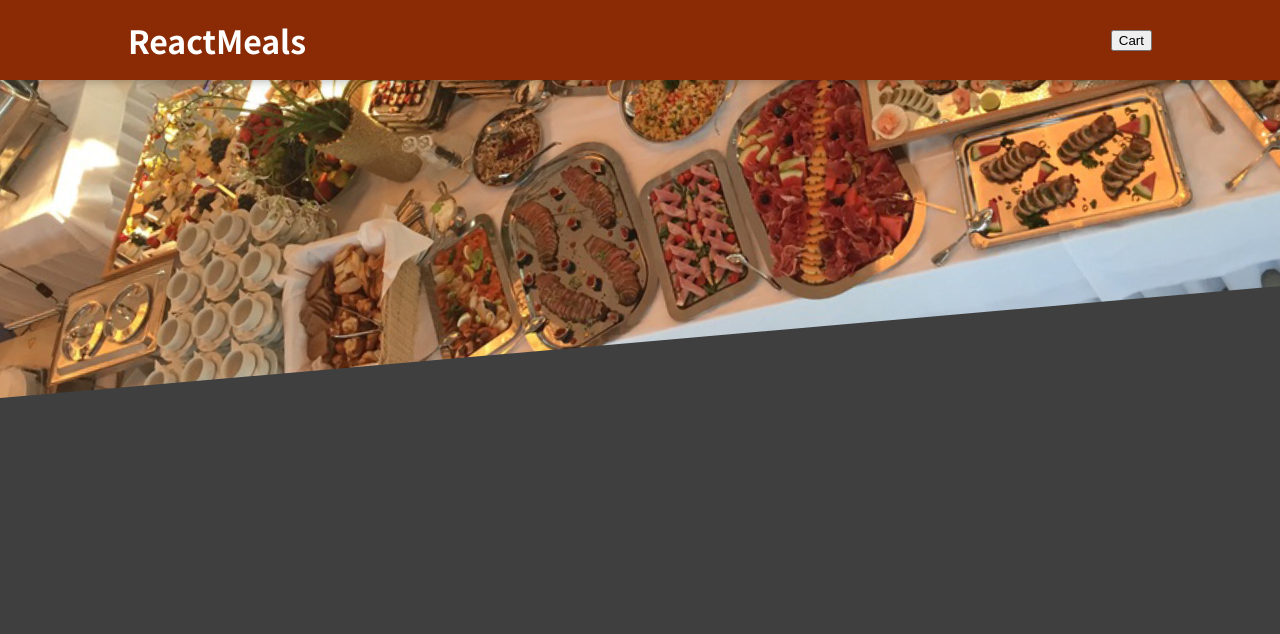
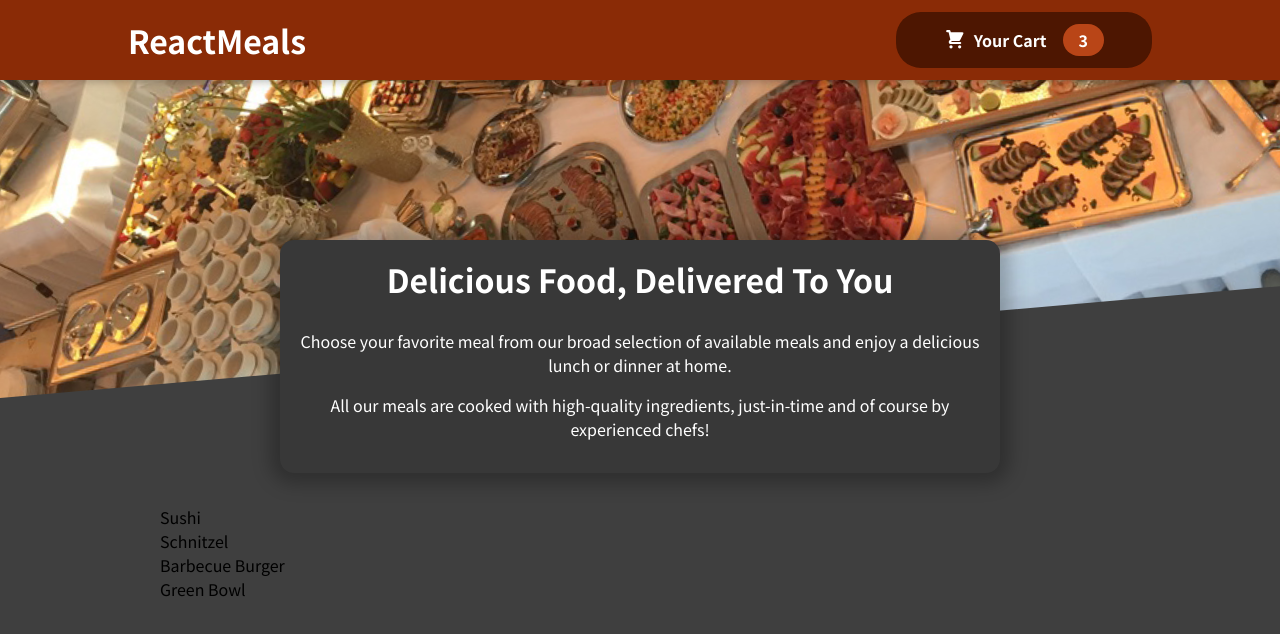
Before and after one commit to ShikaGOD/food-order-app, a React (Create React App) app: page / in a window 1280 px wide. Shown: the top 634 px of the page. Built offline with nearby package versions, Linux system fonts and the light colour scheme.

Commit message:
add meals component

```diff
--- a/src/App.js
+++ b/src/App.js
@@ -1,10 +1,14 @@
 import { Fragment } from 'react'
 import Header from "./components/Layout/Header";
+import Meals from './components/Meals/Meals'
 
 function App() {
   return (
     <Fragment>
       <Header />
+      <main>
+        <Meals />
+      </main>
     </Fragment>
   );
 }
--- /dev/null
+++ b/src/components/Card/CartIcon.js
@@ -0,0 +1,13 @@
+function CartIcon() {
+    return (
+      <svg
+        xmlns='http://www.w3.org/2000/svg'
+        viewBox='0 0 20 20'
+        fill='currentColor'
+      >
+        <path d='M3 1a1 1 0 000 2h1.22l.305 1.222a.997.997 0 00.01.042l1.358 5.43-.893.892C3.74 11.846 4.632 14 6.414 14H15a1 1 0 000-2H6.414l1-1H14a1 1 0 00.894-.553l3-6A1 1 0 0017 3H6.28l-.31-1.243A1 1 0 005 1H3zM16 16.5a1.5 1.5 0 11-3 0 1.5 1.5 0 013 0zM6.5 18a1.5 1.5 0 100-3 1.5 1.5 0 000 3z' />
+      </svg>
+    );
+  };
+
+  export default CartIcon;
--- a/src/components/Layout/Header.js
+++ b/src/components/Layout/Header.js
@@ -1,12 +1,13 @@
 import { Fragment } from 'react';
 import classes from './Header.module.css'
 import mealsImg from '../../assets/meals.jpg'
+import HeaderCartButton from './HeaderCartButton'
 
 function Header(props) {
   return <Fragment>
     <header className={classes.header}>
         <h1>ReactMeals</h1>
-        <button>Cart</button>
+        <HeaderCartButton />
     </header>
     <div className={classes['main-image']}>
         <img src={mealsImg} alt='A table of food'/>
--- /dev/null
+++ b/src/components/Layout/HeaderCartButton.js
@@ -0,0 +1,16 @@
+import CartIcon from "../Card/CartIcon";
+import classes from "./HeaderCartButton.module.css";
+
+function HeaderCartButton(props) {
+  return (
+    <button className={classes.button}>
+      <span className={classes.icon}>
+        <CartIcon />
+      </span>
+      <span>Your Cart</span>
+      <span className={classes.badge}>3</span>
+    </button>
+  );
+}
+
+export default HeaderCartButton;
--- /dev/null
+++ b/src/components/Layout/HeaderCartButton.module.css
@@ -0,0 +1,59 @@
+.button {
+    cursor: pointer;
+    font: inherit;
+    border: none;
+    background-color: #4d1601;
+    color: white;
+    padding: 0.75rem 3rem;
+    display: flex;
+    justify-content: space-around;
+    align-items: center;
+    border-radius: 25px;
+    font-weight: bold;
+  }
+
+  .button:hover,
+  .button:active {
+    background-color: #2c0d00;
+  }
+
+  .icon {
+    width: 1.35rem;
+    height: 1.35rem;
+    margin-right: 0.5rem;
+  }
+
+  .badge {
+    background-color: #b94517;
+    padding: 0.25rem 1rem;
+    border-radius: 25px;
+    margin-left: 1rem;
+    font-weight: bold;
+  }
+
+  .button:hover .badge,
+  .button:active .badge {
+    background-color: #92320c;
+  }
+
+  .bump {
+    animation: bump 300ms ease-out;
+  }
+
+  @keyframes bump {
+    0% {
+      transform: scale(1);
+    }
+    10% {
+      transform: scale(0.9);
+    }
+    30% {
+      transform: scale(1.1);
+    }
+    50% {
+      transform: scale(1.15);
+    }
+    100% {
+      transform: scale(1);
+    }
+  }
--- /dev/null
+++ b/src/components/Meals/AvailableMeals.js
@@ -0,0 +1,40 @@
+import classes from "./AvailableMeals.module.css";
+
+const DUMMY_MEALS = [
+  {
+    id: "m1",
+    name: "Sushi",
+    description: "Finest fish and veggies",
+    price: 22.99,
+  },
+  {
+    id: "m2",
+    name: "Schnitzel",
+    description: "A german specialty!",
+    price: 16.5,
+  },
+  {
+    id: "m3",
+    name: "Barbecue Burger",
+    description: "American, raw, meaty",
+    price: 12.99,
+  },
+  {
+    id: "m4",
+    name: "Green Bowl",
+    description: "Healthy...and green...",
+    price: 18.99,
+  },
+];
+
+function AvailableMeals() {
+  const mealList = DUMMY_MEALS.map((meal) => <li>{meal.name}</li>);
+
+  return (
+    <section className={classes.meals}>
+      <ul className={classes.ul}>{mealList}</ul>
+    </section>
+  );
+}
+
+export default AvailableMeals;
--- /dev/null
+++ b/src/components/Meals/AvailableMeals.module.css
@@ -0,0 +1,24 @@
+.meals {
+    max-width: 60rem;
+    width: 90%;
+    margin: 2rem auto;
+    animation: meals-appear 1s ease-out forwards;
+  }
+
+  .meals ul {
+    list-style: none;
+    margin: 0;
+    padding: 0;
+  }
+
+  @keyframes meals-appear {
+    from {
+      opacity: 0;
+      transform: translateY(3rem);
+    }
+
+    to {
+      opacity: 1;
+      transform: translateY(0);
+    }
+  }
--- /dev/null
+++ b/src/components/Meals/Meals.js
@@ -0,0 +1,12 @@
+import {Fragment} from 'react';
+import MealsSummary from "./MealsSummary";
+import AvailableMeals from "./AvailableMeals";
+
+function Meals() {
+    return <Fragment>
+        <MealsSummary />
+        <AvailableMeals />
+    </Fragment>
+};
+
+export default Meals;
--- /dev/null
+++ b/src/components/Meals/MealsSummary.js
@@ -0,0 +1,19 @@
+import classes from './MealsSummary.module.css';
+
+function MealsSummary()  {
+  return (
+    <section className={classes.summary}>
+      <h2>Delicious Food, Delivered To You</h2>
+      <p>
+        Choose your favorite meal from our broad selection of available meals
+        and enjoy a delicious lunch or dinner at home.
+      </p>
+      <p>
+        All our meals are cooked with high-quality ingredients, just-in-time and
+        of course by experienced chefs!
+      </p>
+    </section>
+  );
+};
+
+export default MealsSummary;
--- /dev/null
+++ b/src/components/Meals/MealsSummary.module.css
@@ -0,0 +1,18 @@
+.summary {
+    text-align: center;
+    max-width: 45rem;
+    width: 90%;
+    margin: auto;
+    margin-top: -10rem;
+    position: relative;
+    background-color: #383838;
+    color: white;
+    border-radius: 14px;
+    padding: 1rem;
+    box-shadow: 0 1px 18px 10px rgba(0, 0, 0, 0.25);
+  }
+
+  .summary h2 {
+    font-size: 2rem;
+    margin-top: 0;
+  }
```
